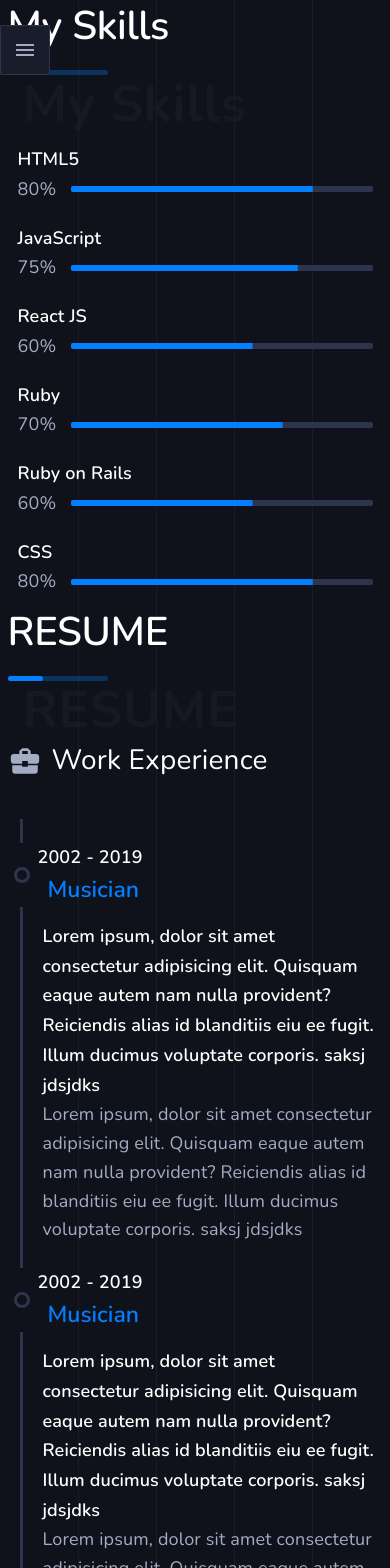
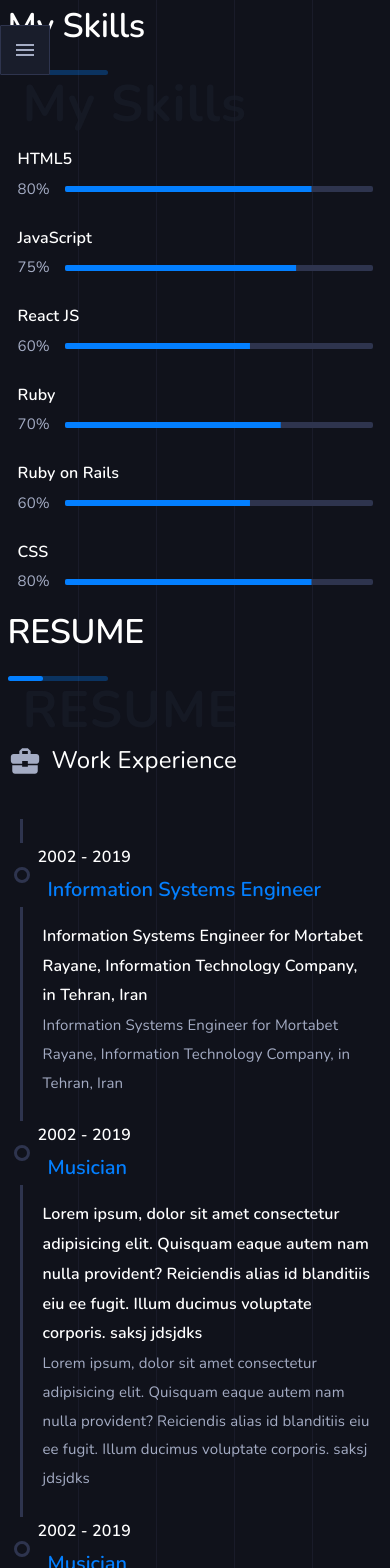
Before and after one commit to sarafotros/personalweb, a React (Create React App) app: page / in a window 390 px wide. Shown: the top 1568 px of the page. Built offline with nearby package versions, Linux system fonts and the light colour scheme; what jss-rtl would draw is missing.

Commit message:
font and line heights responsived

```diff
--- a/src/components/myStepper.js
+++ b/src/components/myStepper.js
@@ -72,8 +72,6 @@ const useStyles = makeStyles((theme) => ({
 
 
 
-
-
 export default function MyStepper({steps}) {
 	const classes = useStyles();
 
--- a/src/localization/en.js
+++ b/src/localization/en.js
@@ -44,13 +44,21 @@ export default {
 		{
 			id: 0,
 			date: '2002 - 2019',
+			title: 'Information Systems Engineer ',
+			subtitle: 'Mortabet Rayane',
+			content:
+				'Information Systems Engineer for Mortabet Rayane, Information Technology Company, in Tehran, Iran',
+		},
+		{
+			id: 1,
+			date: '2002 - 2019',
 			title: 'Musician',
 			subtitle: 'Ajam',
 			content:
 				'Lorem ipsum, dolor sit amet consectetur adipisicing elit. Quisquam eaque autem nam nulla provident? Reiciendis alias id blanditiis eiu ee fugit. Illum ducimus voluptate corporis. saksj jdsjdks',
 		},
 		{
-			id: 1,
+			id: 2,
 			date: '2002 - 2019',
 			title: 'Musician',
 			subtitle: 'Ajam',
@@ -75,19 +83,25 @@ export default {
 		},
 		{
 			id: 0,
-			date: '2029 - 2020',
+			date: '2019 - 2020',
 			title: 'Software engineering',
-			subtitle: 'Ajam',
+			subtitle: 'Flatiron, London, UK',
 			content:
-				'Lorem ipsum, dolor sit amet consectetur adipisicing elit. Quisquam eaque autem nam nulla provident? Reiciendis alias id blanditiis eiu ee fugit. Illum ducimus voluptate corporis. saksj jdsjdks',
+				'Full Stack Web Development, Ruby on Rails, React, and JavaScript',
 		},
 		{
 			id: 1,
-			date: '2002 - 2019',
-			title: 'Musician',
-			subtitle: 'Ajam',
-			content:
-				'Lorem ipsum, dolor sit amet consectetur adipisicing elit. Quisquam eaque autem nam nulla provident? Reiciendis alias id blanditiis eiu ee fugit. Illum ducimus voluptate corporis. saksj jdsjdks',
+			date: '2017-2018',
+			title: 'Master of Business Administration in Art',
+			subtitle: 'Bahar School of Management',
+			content: 'Tehran',
+		},
+		{
+			id: 2,
+			date: '2015',
+			title: 'Bachelor of science degree in Electrical engineering ',
+			subtitle: '	Azad University',
+			content: 'Iran, Isfahan',
 		},
 		{
 			id: -2,
@@ -98,5 +112,5 @@ export default {
 		},
 	],
 	workExperience: 'Work Experience',
-	educationalQualification:'Educational Qualification',
+	educationalQualification: 'Educational Qualification',
 };
--- a/src/localization/fa.js
+++ b/src/localization/fa.js
@@ -31,7 +31,7 @@ export default {
 		'Built a RESTFUL API with Ruby on the Rails, with endpoints for users and points. Frontend built with JavaScript and React, and Router',
 	descwebdev:
 		'Frontend built with JavaScript and React, and React Router and Bootstrap and CSS for styling',
-	descmobApp: 'React Native/Flutter/Dart... Comming Soon!',
+	descmobApp: 'React Native/Flutter/Dart... Coming Soon!',
 	myskills: ' مهارت‌های من',
 	workingSteps: [
 		{
@@ -44,10 +44,10 @@ export default {
 		{
 			id: 0,
 			date: '۱۳۷۹-۱۳۹۸',
-			title: 'مدرس موسیقی',
+			title: 'مدرس سازهاى كوبه اى ايرانى',
 			subtitle: 'نوای شهرآشوب',
 			content:
-				'Lorem ipsum, dolor sit amet consectetur adipisicing elit. Quisquam eaque autem nam nulla provident? Reiciendis alias id blanditiis eiu ee fugit. Illum ducimus voluptate corporis. saksj jdsjdks',
+				'اصفهان(از سال ١٣٧٩): تدريس درفرهنگسراها و مراكز فرهنگى هنرى(خانه كودك، باغ غدير، فرهنگسراى خورشيد) موسسات فرهنگى هنرى(سپاهان سينا، نغمه گشايش، زيگورات، طنين)',
 		},
 		{
 			id: 1,
@@ -55,7 +55,7 @@ export default {
 			title: ' نوازنده سازهای کوبه‌ای',
 			subtitle: 'Ajam',
 			content:
-				'Lorem ipsum, dolor sit amet consectetur adipisicing elit. Quisquam eaque autem nam nulla provident? Reiciendis alias id blanditiis eiu ee fugit. Illum ducimus voluptate corporis. saksj jdsjdks',
+				'انگلستان، لندن(از سال ١٣٩٠) تدريس در مراكز فرهنگى ايرانيان، Kurdish Community Centre، تشكيل هنركده دف نوازى و گروه نوازى دف، تدريس دف در كالج Morley لندن در بخش سازهاى جهانى، تدريس در دانشگاه شرق شناسى لندنSOAS ',
 		},
 		{
 			id: -2,
@@ -79,15 +79,31 @@ export default {
 			title: 'مهندسی نرم افزار',
 			subtitle: 'Ajam',
 			content:
-				'Lorem ipsum, dolor sit amet consectetur adipisicing elit. Quisquam eaque autem nam nulla provident? Reiciendis alias id blanditiis eiu ee fugit. Illum ducimus voluptate corporis. saksj jdsjdks',
+				'نوازندگى سازهاى كوبه اى در گروه هاى مختلف اصفهان( اركستر ملّى سپاهان، اركستر مجلسى اصفهان، گروه بانوان ايراندخت، شورانگيز، حق جويان، پيام، آفريده)',
 		},
 		{
 			id: 1,
 			date: '۱۳۷۹-۱۳۹۸',
-			title: 'ارشد',
-			subtitle: 'Ajam',
+			title: 'کارشناسی ارشد Art MBA',
+			subtitle: ' موسسه آموزش عالى بهار',
 			content:
-				'Lorem ipsum, dolor sit amet consectetur adipisicing elit. Quisquam eaque autem nam nulla provident? Reiciendis alias id blanditiis eiu ee fugit. Illum ducimus voluptate corporis. saksj jdsjdks',
+				'نوازندگى سازهاى كوبه اى در گروه هاى مختلف اصفهان( اركستر ملّى سپاهان، اركستر مجلسى اصفهان، گروه بانوان ايراندخت، شورانگيز، حق جويان، پيام، آفريده)',
+		},
+		{
+			id: 2,
+			date: '۲۰۱۱-۲۰۱۲',
+			title: 'فارغ التحصيل موسيقى از كالج موسيقى',
+			subtitle: '  Morley لندن',
+			content:
+				'همكارى با اساتيد برجسته موسيقى نواحى و مقامى: ايرج رحمان پور و احسان عبدى پور(لرستان)، كوروش اسد پور(بختيارى) سعيد طهرانى زاده(شمال خراسان) عليرضا فيض بشى پور(كردستان) جمال محمدى و استاد ابوالحسن خوشرو(مازندران) ',
+		},
+		{
+			id: 3,
+			date: '۱۳۷۸-۱۳۸۳',
+			title: 'ارشناسى مهندسى الكترونيك',
+			subtitle: ' دانشگاه آزاد اسلامی واحد نجف آباد',
+			content:
+				'كارشناسى مهندسى الكترونيك ۱۳۷۸-۱۳۸۳ دانشگاه آزاد اسلامی واحد نجف آباد',
 		},
 		{
 			id: -2,
--- a/src/theme/theme.js
+++ b/src/theme/theme.js
@@ -1,8 +1,8 @@
 import { createMuiTheme } from '@material-ui/core/styles';
 import palette from './palette';
 import {getDirection, getFont} from '../localization/index';
-
-const theme = createMuiTheme({
+let theme = createMuiTheme()
+theme = createMuiTheme({
 	palette: palette,
 	direction: getDirection(),
 	spacing: 2.5,
@@ -13,6 +13,9 @@ const theme = createMuiTheme({
 			lineHeight: '4rem',
 			color: '#FFF',
 			fontFamily: getFont(),
+			[theme.breakpoints.down('xs')]: {
+				fontSize: getDirection() === 'rtl' ? 40 : 42,
+			},
 		},
 		h2: {
 			fontWeight: 600,
@@ -20,6 +23,9 @@ const theme = createMuiTheme({
 			lineHeight: '3.2857rem',
 			fontFamily: getFont(),
 			color: '#FFF',
+			[theme.breakpoints.down('xs')]: {
+				fontSize: getDirection() === 'rtl' ? 32 : 34,
+			},
 		},
 		h3: {
 			fontWeight: 500,
@@ -28,6 +34,9 @@ const theme = createMuiTheme({
 			fontFamily: getFont(),
 			textAlign: 'left',
 			color: '#FFF',
+			[theme.breakpoints.down('xs')]: {
+				fontSize: getDirection() === 'rtl' ? 28 : 30,
+			},
 		},
 		h4: {
 			fontWeight: 500,
@@ -35,6 +44,9 @@ const theme = createMuiTheme({
 			lineHeight: '2.43rem',
 			fontFamily: getFont(),
 			color: '#FFF',
+			[theme.breakpoints.down('xs')]: {
+				fontSize: getDirection() === 'rtl' ? 22 : 24,
+			},
 		},
 		h5: {
 			fontWeight: 600,
@@ -42,6 +54,9 @@ const theme = createMuiTheme({
 			lineHeight: '2.14rem',
 			fontFamily: getFont(),
 			color: '#FFF',
+			[theme.breakpoints.down('xs')]: {
+				fontSize: getDirection() === 'rtl' ? 18 : 20,
+			},
 		},
 
 		h6: {
@@ -50,6 +65,9 @@ const theme = createMuiTheme({
 			lineHeight: '1.857rem',
 			fontFamily: getFont(),
 			color: '#FFF',
+			[theme.breakpoints.down('xs')]: {
+				fontSize: getDirection() === 'rtl' ? 14 : 16,
+			},
 		},
 		subtitle1: {
 			fontWeight: 400,
@@ -57,6 +75,9 @@ const theme = createMuiTheme({
 			lineHeight: '2rem',
 			fontFamily: getFont(),
 			marginTop: 15,
+			[theme.breakpoints.down('xs')]: {
+				fontSize: getDirection() === 'rtl' ? 15 : 17,
+			},
 		},
 		body1: {
 			fontWeight: 400,
@@ -65,6 +86,9 @@ const theme = createMuiTheme({
 			color: '#a4acc4',
 			fontFamily: getFont(),
 			textAlign: getDirection() === 'rtl' ? 'justify' : 'left',
+			[theme.breakpoints.down('xs')]: {
+				fontSize: getDirection() === 'rtl' ? 13 : 15,
+			},
 		},
 		body2: {
 			fontSize: getDirection() === 'rtl' ? 13 : 15,
@@ -73,6 +97,9 @@ const theme = createMuiTheme({
 			fontFamily: getFont(),
 			letterSpacing: 1,
 			textAlign: 'center',
+			[theme.breakpoints.down('xs')]: {
+				fontSize: getDirection() === 'rtl' ? 11 : 13,
+			},
 		},
 		button: {
 			fontWeight: 400,
@@ -80,6 +107,9 @@ const theme = createMuiTheme({
 			color: '#FFF',
 			fontFamily: getFont(),
 			letterSpacing: 2,
+			[theme.breakpoints.down('xs')]: {
+				fontSize: getDirection() === 'rtl' ? 10 : 12,
+			},
 		},
 	},
 });
```
